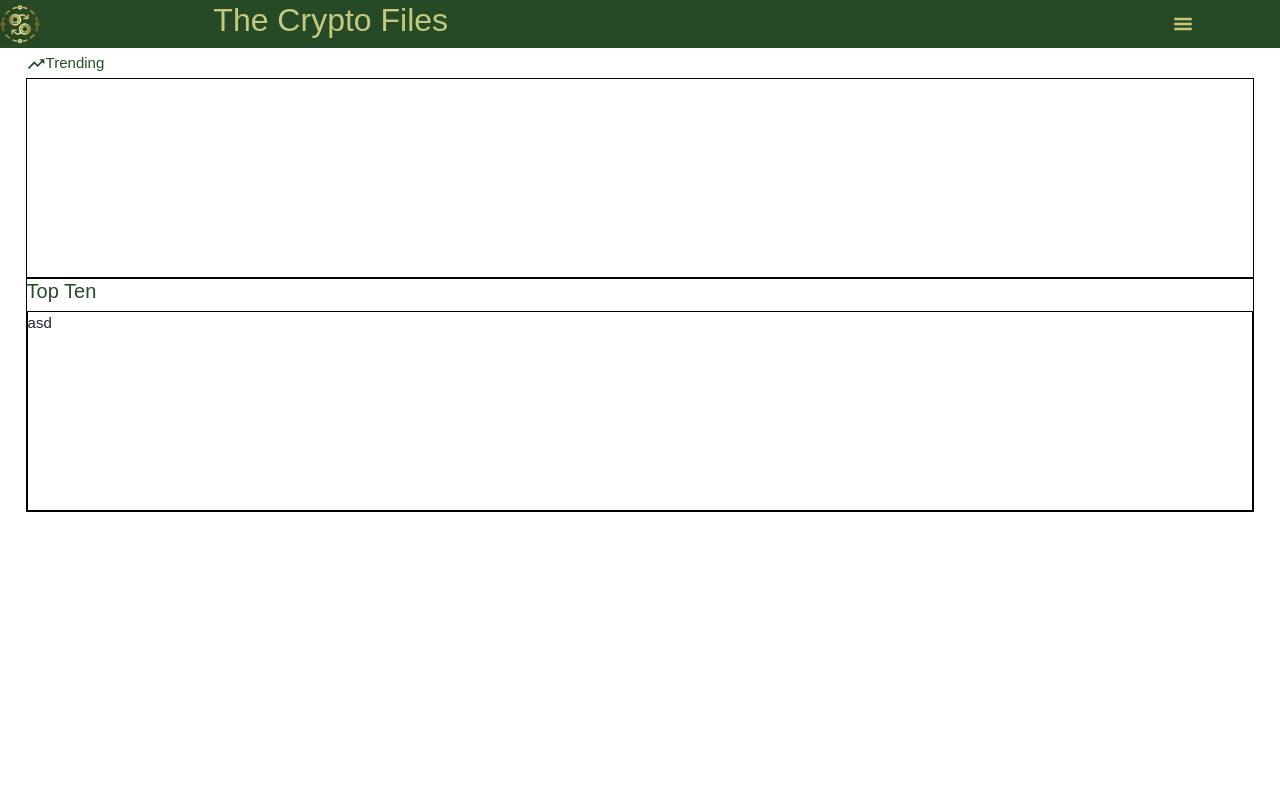
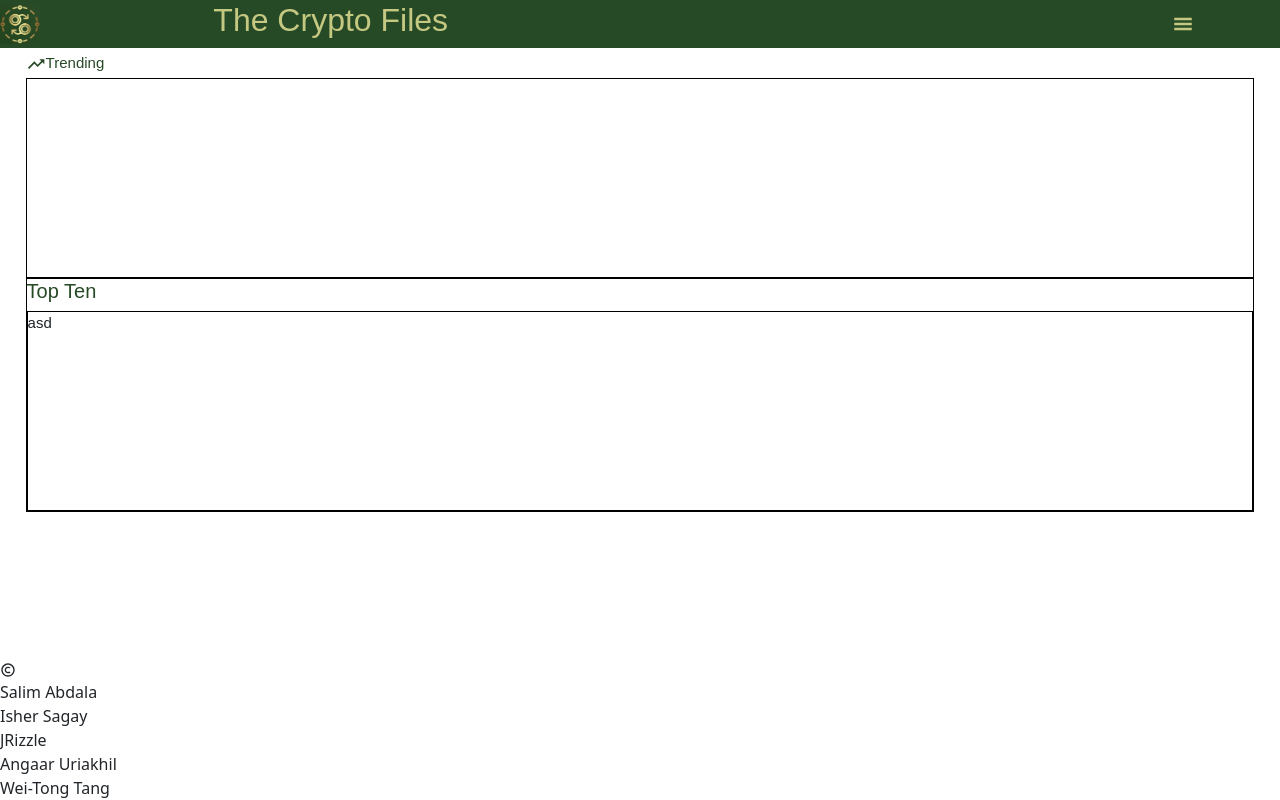
Before and after one commit to wtang98/Crypto-Price-Tracker, a React (Create React App) app in the folder frontend/crypto-project/: page / in a window 1280 px wide. Built offline with nearby package versions, Linux system fonts and the light colour scheme; a web font is replaced by a local one.

Commit message:
done footer

```diff
--- a/frontend/crypto-project/src/App.jsx
+++ b/frontend/crypto-project/src/App.jsx
@@ -1,10 +1,18 @@
 import './App.scss';
 import Home from './pages/home/home';
+import Footer from "./components/footer/footer";
+import Nav from "./components/nav/nav";
 
 const App = () => {
 	return (
-		<div className="App">
-			<Home/>
+		<div className = "px-0 m-0 d-flex flex-column justify-content-start app-container">
+			<Nav/>
+			<div className="App">
+				<Home/>
+			</div>
+			<div className = "px-0 m-0 d-flex flex-column justify-content-end flex-grow-1">
+				<Footer/>
+			</div>
 		</div>
 	);
 }
--- a/frontend/crypto-project/src/App.scss
+++ b/frontend/crypto-project/src/App.scss
@@ -1 +1,7 @@
 // @import "~bootstrap/scss/bootstrap.scss";
+@import "./assets/styles/styles.scss";
+
+.app-container {
+  height: 100vh;
+  min-height: 100vh;
+}
--- a/frontend/crypto-project/src/assets/styles/vendors.scss
+++ b/frontend/crypto-project/src/assets/styles/vendors.scss
@@ -1,4 +1,4 @@
 // @import '../../../node_modules/bootstrap/'
 // @import url('https://fonts.googleapis.com/css2?family=Nunito:wght@300;400;600;700;800&display=swap');
-@import '../../../node_modules/bootstrap/scss/bootstrap.scss';
 @import url('https://fonts.googleapis.com/css2?family=Poppins:wght@200&family=Zen+Kaku+Gothic+Antique&display=swap');
+@import "../../../node_modules/bootstrap/scss/bootstrap.scss";
--- a/frontend/crypto-project/src/components/footer/footer.jsx
+++ b/frontend/crypto-project/src/components/footer/footer.jsx
@@ -0,0 +1,20 @@
+import React from 'react'
+import { BiCopyright } from "react-icons/bi";
+import "../footer/footer.scss"
+
+const Footer = () => {
+  return (
+    <div className ="p-0 d-flex justify-content-start align-items-center">
+      <ul className = "footer p-0 m-0 ">
+      <BiCopyright/>
+        <li>Salim Abdala </li>
+        <li>Isher Sagay </li>
+        <li>JRizzle</li>
+        <li>Angaar Uriakhil </li>
+        <li>Wei-Tong Tang</li>
+      </ul>
+    </div>
+  )
+}
+
+export default Footer
--- a/frontend/crypto-project/src/components/footer/footer.scss
+++ b/frontend/crypto-project/src/components/footer/footer.scss
@@ -0,0 +1,5 @@
+@import "../../assets/styles/styles.scss";
+
+.footer {
+  list-style-type: none;
+}
--- a/frontend/crypto-project/src/components/nav/nav.scss
+++ b/frontend/crypto-project/src/components/nav/nav.scss
@@ -7,7 +7,9 @@
 
 .nav{
 	height: 6vh;
-	width: 100vw;
+	padding: 0;
+	width: 100%;
+	max-width: 100%;
 	background-color: $primary-color;
 	color: $secondary-color;
 	font-family: $font-primary;
--- a/frontend/crypto-project/src/pages/home/home.jsx
+++ b/frontend/crypto-project/src/pages/home/home.jsx
@@ -1,6 +1,6 @@
 import React from 'react'
 import './home.scss'
-import Nav from '../../components/nav/nav';
+
 import Trending from '../../components/crypto-lists/trending/trending';
 import TopTen from '../../components/crypto-lists/topTen/topTen';
 
@@ -8,7 +8,7 @@ const Home = () => {
 
     return (
         <div className="home d-flex align-items-center flex-column w-100">
-            <Nav/>
+
             <div className="home__trending d-flex ">
                 <Trending/>
             </div>
```
Also changed, not shown: 1 other file (tests, documents, lock files or other folders).
